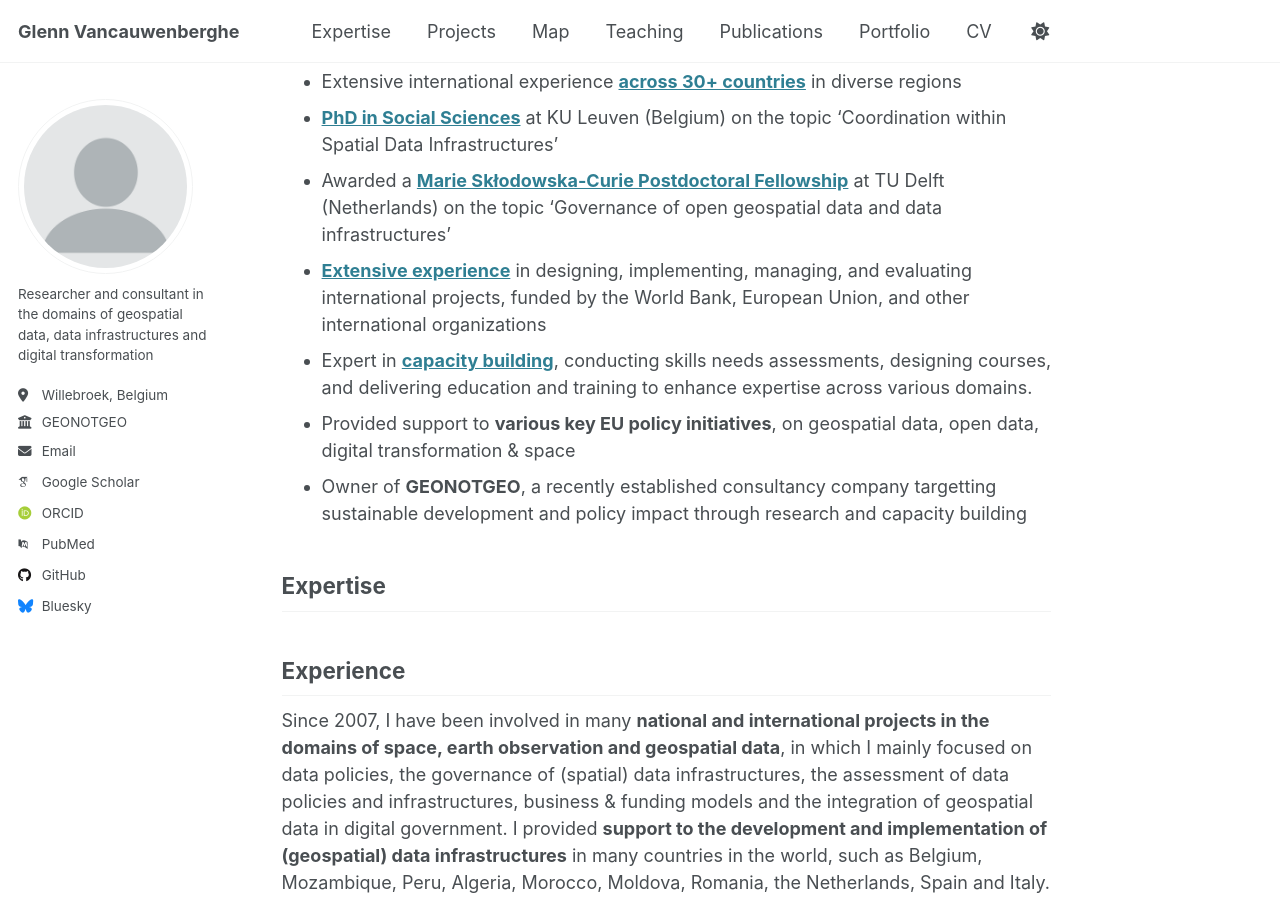
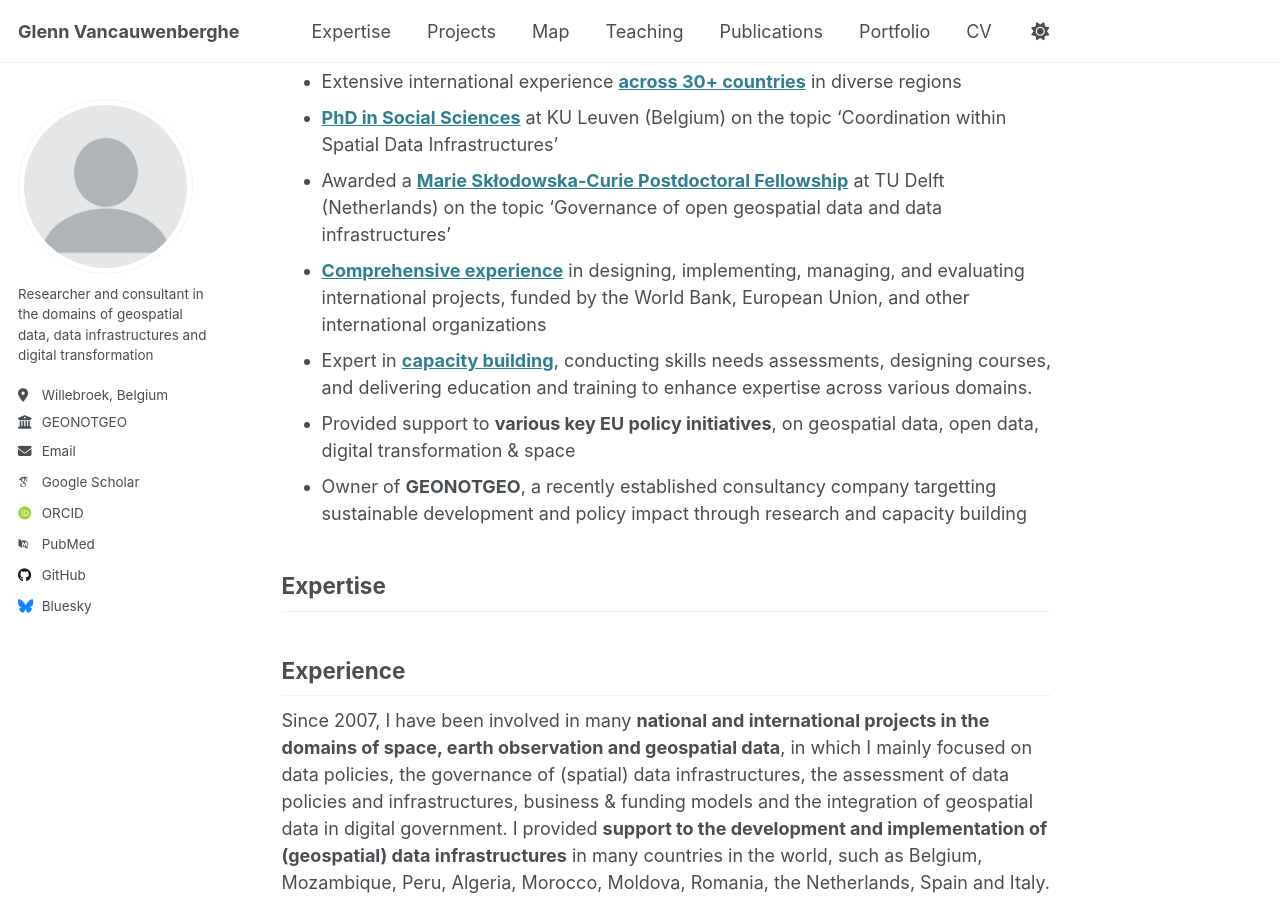
Before and after one commit to GVancauwenberghe/gvancauwenberghe.github.io, a Jekyll site: the page built from _pages/about.md, in a window 1280 px wide and 900 px high, scrolled down 445 px. Built offline with Jekyll 4.4.1, drawn with Linux system fonts in a browser that asks for light colours; some web fonts are replaced.

Commit message:
Update about.md

```diff
--- a/_pages/about.md
+++ b/_pages/about.md
@@ -17,7 +17,7 @@
 * Extensive international experience **[across 30+ countries](/talkmap)** in diverse regions
 * **[PhD in Social Sciences](/cv)** at KU Leuven (Belgium) on the topic 'Coordination within Spatial Data Infrastructures'
 * Awarded a **[Marie Skłodowska-Curie Postdoctoral Fellowship](/cv)** at TU Delft (Netherlands) on the topic 'Governance of open geospatial data and data infrastructures'
-* **[Extensive experience](/expert)** in designing, implementing, managing, and evaluating international projects, funded by the World Bank, European Union, and other international organizations
+* **[Comprehensive experience](/expert)** in designing, implementing, managing, and evaluating international projects, funded by the World Bank, European Union, and other international organizations
 * Expert in **[capacity building](/teaching)**, conducting skills needs assessments, designing courses, and delivering education and training to enhance expertise across various domains.
 * Provided support to **various key EU policy initiatives**, on geospatial data, open data, digital transformation & space
 * Owner of **GEONOTGEO**, a recently established consultancy company targetting sustainable development and policy impact through research and capacity building
```
